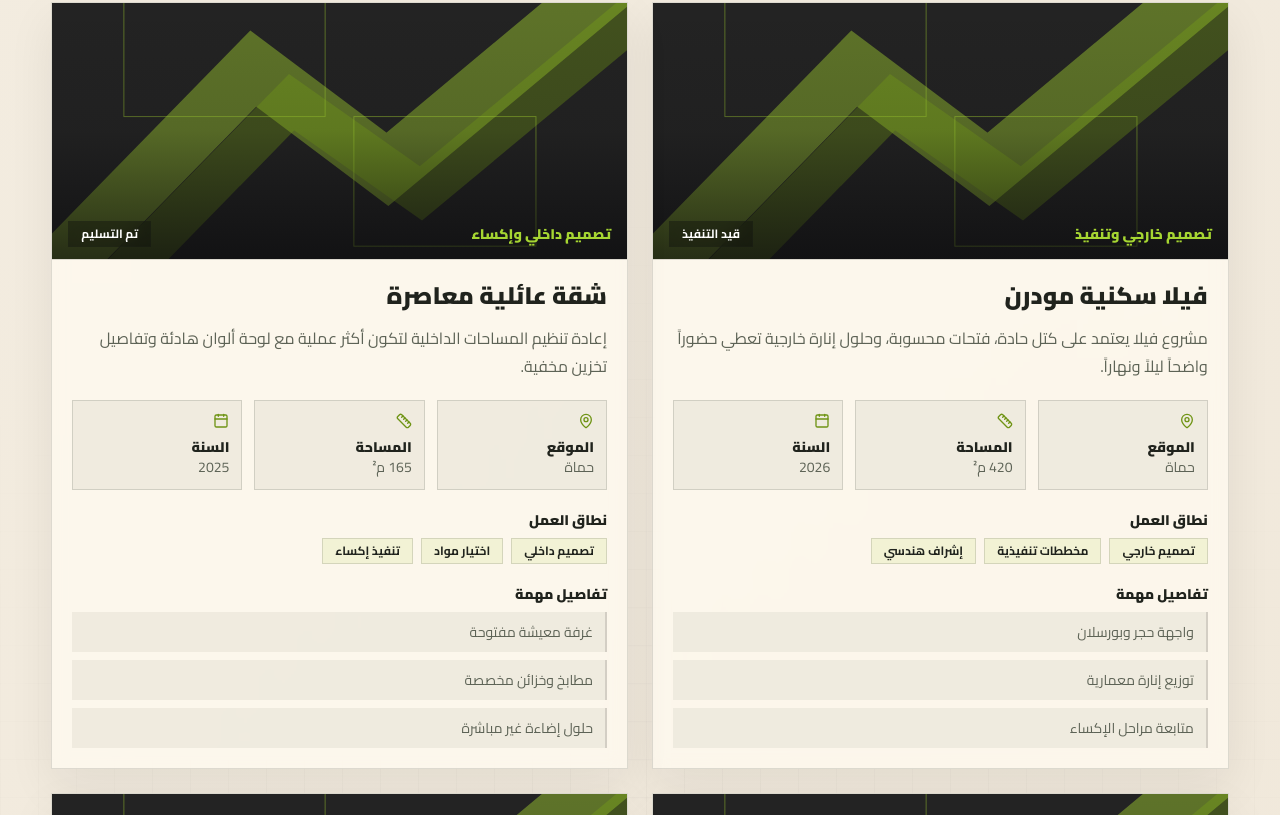
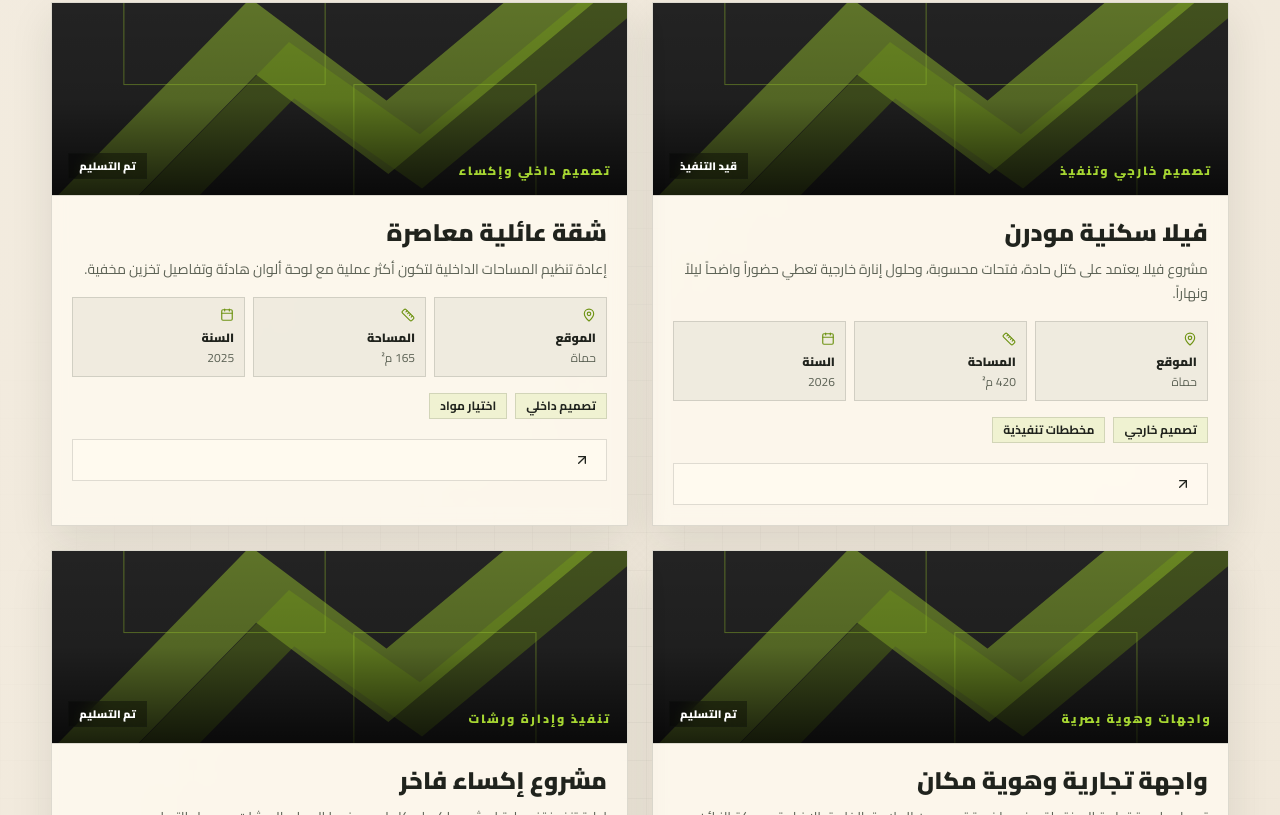
Before and after one commit to abod-haes/architecture-beats, a Next.js app: page / in a window 1280 px wide. Shown: the part 4085-4900 px from the top of the page. Built offline with nearby package versions, Linux system fonts and the light colour scheme.

Commit message:
Make project cards compact and link to details

```diff
--- a/src/components/ui/ProjectCard.tsx
+++ b/src/components/ui/ProjectCard.tsx
@@ -1,8 +1,9 @@
 "use client";
 
 import Image from "next/image";
+import Link from "next/link";
 import { motion } from "framer-motion";
-import { Calendar, MapPin, Ruler } from "lucide-react";
+import { ArrowUpRight, Calendar, MapPin, Ruler } from "lucide-react";
 import { ProjectItem } from "@/data/siteData";
 import { fadeUp } from "@/lib/motion";
 
@@ -18,71 +19,70 @@ type ProjectLabels = {
 type Props = {
   project: ProjectItem;
   labels: ProjectLabels;
+  slug: string;
+  detailsLabel: string;
 };
 
-export default function ProjectCard({ project, labels }: Props) {
+export default function ProjectCard({ project, labels, slug, detailsLabel }: Props) {
+  const shortDescription = project.description.length > 118 ? `${project.description.slice(0, 118)}...` : project.description;
+  const featuredScope = project.scope.slice(0, 2);
+
   return (
     <motion.article
       variants={fadeUp}
-      whileHover={{ y: -8, scale: 1.01 }}
+      whileHover={{ y: -6, scale: 1.01 }}
       whileTap={{ scale: 0.99 }}
       data-cursor="active"
-      className="group overflow-hidden border border-[var(--site-border)] bg-[var(--site-card)] shadow-[0_18px_44px_rgba(35,35,35,0.07)] backdrop-blur transition hover:border-brand-primary/70 dark:shadow-[0_18px_44px_rgba(0,0,0,0.28)]"
+      className="group flex h-full flex-col overflow-hidden border border-[var(--site-border)] bg-[var(--site-card)] shadow-[0_16px_40px_var(--site-shadow)] backdrop-blur transition hover:border-brand-primary/70"
     >
-      <div className="relative overflow-hidden border-b border-[var(--site-border)]">
-        <Image src={project.image} alt={project.title} width={1200} height={900} className="h-56 w-full object-cover transition duration-700 group-hover:scale-105 sm:h-64" />
-        <div className="absolute inset-0 bg-gradient-to-t from-zinc-950/65 via-zinc-950/10 to-transparent" />
-        <div className="absolute inset-x-0 bottom-0 flex items-center justify-between gap-3 px-4 py-3 text-white">
-          <p className="text-sm font-black text-brand-primary">{project.category}</p>
-          <p className="border border-white/20 bg-zinc-950/35 px-3 py-1 text-xs font-bold backdrop-blur">{project.status}</p>
+      <Link href={`/projects/${slug}`} className="relative block overflow-hidden border-b border-[var(--site-border)]" aria-label={project.title}>
+        <Image src={project.image} alt={project.title} width={900} height={620} className="h-44 w-full object-cover transition duration-700 group-hover:scale-105 sm:h-48" />
+        <div className="absolute inset-0 bg-gradient-to-t from-black/72 via-black/12 to-transparent" />
+        <div className="absolute inset-x-0 bottom-0 flex items-end justify-between gap-3 p-4 text-white">
+          <p className="max-w-[65%] text-xs font-black uppercase tracking-[0.16em] text-brand-primary">{project.category}</p>
+          <p className="border border-white/20 bg-black/35 px-2.5 py-1 text-[0.68rem] font-black backdrop-blur">{project.status}</p>
         </div>
-      </div>
+      </Link>
 
-      <div className="space-y-5 p-4 sm:p-5">
+      <div className="flex flex-1 flex-col p-4 sm:p-5">
         <div>
-          <h3 className="text-2xl font-black text-brand-dark">{project.title}</h3>
-          <p className="mt-3 leading-7 text-brand-gray">{project.description}</p>
+          <h3 className="text-xl font-black leading-snug text-brand-dark sm:text-2xl">{project.title}</h3>
+          <p className="mt-2 text-sm leading-6 text-brand-gray">{shortDescription}</p>
         </div>
 
-        <div className="grid gap-3 text-sm sm:grid-cols-3">
-          <div className="border border-[var(--site-border)] bg-[var(--site-muted)] p-3">
-            <MapPin className="mb-2 h-4 w-4 text-brand-secondary" />
+        <div className="mt-4 grid grid-cols-3 gap-2 text-xs">
+          <div className="border border-[var(--site-border)] bg-[var(--site-muted)] p-2.5">
+            <MapPin className="mb-2 h-3.5 w-3.5 text-brand-secondary" />
             <p className="font-black text-brand-dark">{labels.location}</p>
-            <p className="text-brand-gray">{project.location}</p>
+            <p className="mt-1 text-brand-gray">{project.location}</p>
           </div>
-          <div className="border border-[var(--site-border)] bg-[var(--site-muted)] p-3">
-            <Ruler className="mb-2 h-4 w-4 text-brand-secondary" />
+          <div className="border border-[var(--site-border)] bg-[var(--site-muted)] p-2.5">
+            <Ruler className="mb-2 h-3.5 w-3.5 text-brand-secondary" />
             <p className="font-black text-brand-dark">{labels.area}</p>
-            <p className="text-brand-gray">{project.area}</p>
+            <p className="mt-1 text-brand-gray">{project.area}</p>
           </div>
-          <div className="border border-[var(--site-border)] bg-[var(--site-muted)] p-3">
-            <Calendar className="mb-2 h-4 w-4 text-brand-secondary" />
+          <div className="border border-[var(--site-border)] bg-[var(--site-muted)] p-2.5">
+            <Calendar className="mb-2 h-3.5 w-3.5 text-brand-secondary" />
             <p className="font-black text-brand-dark">{labels.year}</p>
-            <p className="text-brand-gray">{project.year}</p>
+            <p className="mt-1 text-brand-gray">{project.year}</p>
           </div>
         </div>
 
-        <div>
-          <p className="mb-2 text-sm font-black text-brand-dark">{labels.scope}</p>
-          <div className="flex flex-wrap gap-2">
-            {project.scope.map((item) => (
-              <span key={item} className="border border-brand-primary/45 bg-brand-primary/12 px-3 py-1 text-xs font-bold text-brand-dark">
-                {item}
-              </span>
-            ))}
-          </div>
+        <div className="mt-4 flex flex-wrap gap-2">
+          {featuredScope.map((item) => (
+            <span key={item} className="border border-brand-primary/45 bg-[var(--site-accent-soft)] px-2.5 py-1 text-xs font-bold text-brand-dark">
+              {item}
+            </span>
+          ))}
         </div>
 
-        <div>
-          <p className="mb-2 text-sm font-black text-brand-dark">{labels.highlights}</p>
-          <ul className="space-y-2 text-sm leading-6 text-brand-gray">
-            {project.highlights.map((item) => (
-              <li key={item} className="border-s-2 border-brand-primary bg-[var(--site-muted)] px-3 py-2">
-                {item}
-              </li>
-            ))}
-          </ul>
-        </div>
+        <Link
+          href={`/projects/${slug}`}
+          className="mt-5 inline-flex items-center justify-between gap-3 border border-[var(--site-border)] bg-[var(--site-surface)] px-4 py-3 text-sm font-black text-brand-dark transition hover:border-brand-primary hover:bg-brand-primary hover:text-[#232323]"
+        >
+          {detailsLabel}
+          <ArrowUpRight className="h-4 w-4" />
+        </Link>
       </div>
     </motion.article>
   );
```
